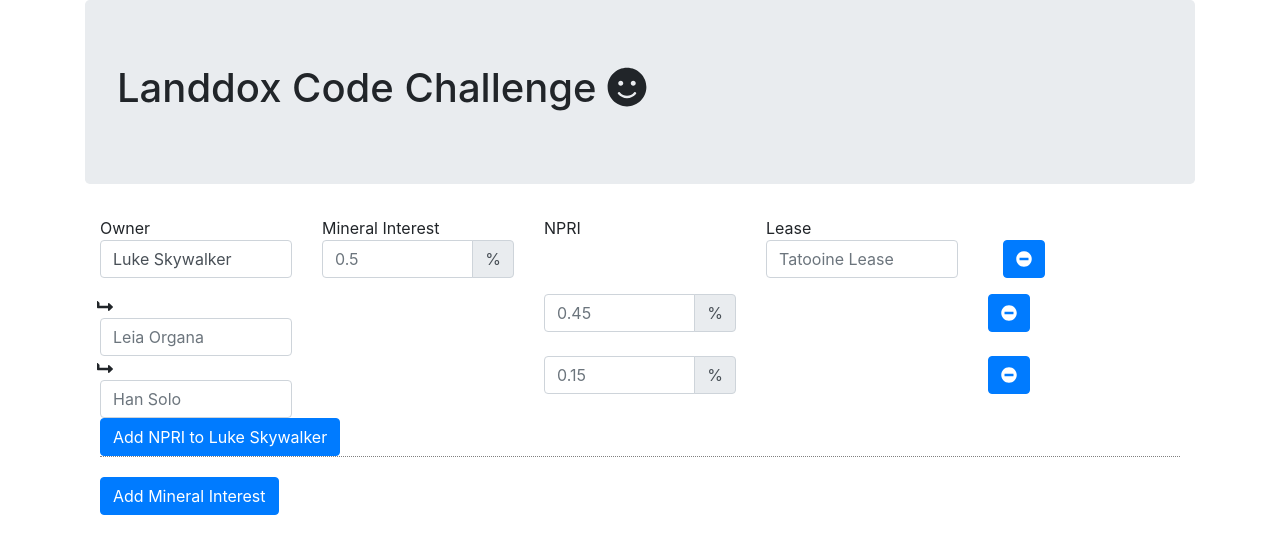
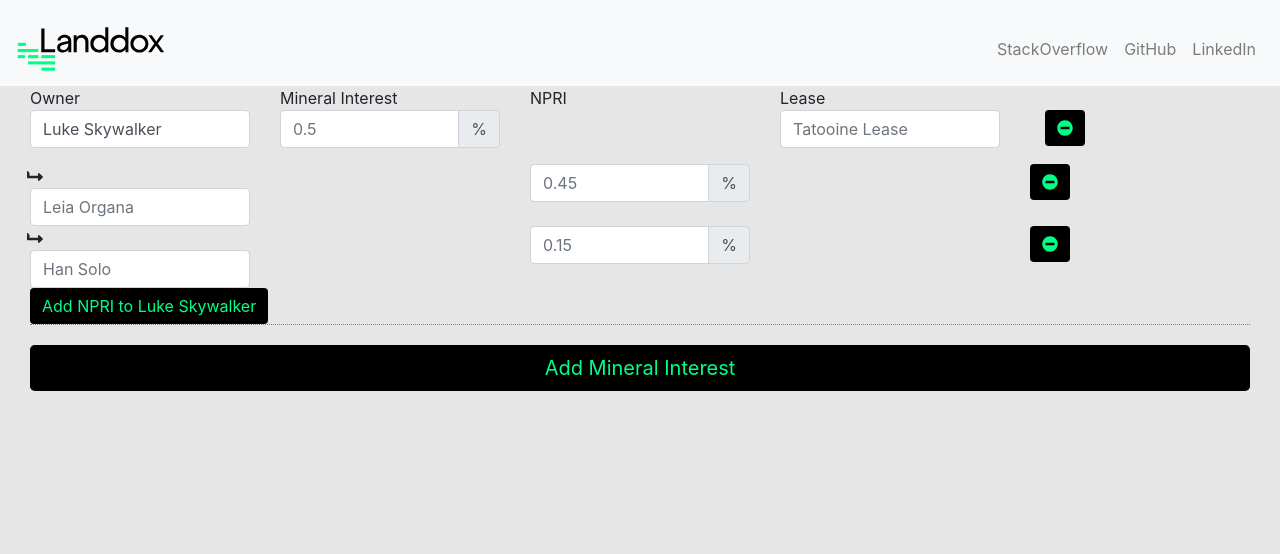
Before and after one commit to violetcrumble/react-code-challenge, a React (Create React App) app: page / in a window 1280 px wide. Shown: the top 554 px of the page. Built offline with nearby package versions, Linux system fonts and the light colour scheme.

Commit message:
a little extra

```diff
--- a/src/App.js
+++ b/src/App.js
@@ -1,12 +1,12 @@
-import React from 'react';
-import { Col, Container, Jumbotron, Row } from 'react-bootstrap';
+import React, { Fragment } from 'react';
+import { Col, Container, Navbar, Nav, Row } from 'react-bootstrap';
 import uuidv4 from 'uuid/v4';
 
+import Logo from './primary_logo.svg';
 import 'bootstrap/dist/css/bootstrap.css';
 import './App.css';
 
 import EditTractOwnership from './EditTractOwnership';
-import Icon from './Icon';
 
 const tractOwnerships = [
   {
@@ -31,22 +31,47 @@ const tractOwnerships = [
 
 function App() {
   return (
+    <Fragment>
+      <Navbar bg="light" variant="light">
+        <Navbar.Brand>
+          <img width="150" src={Logo} alt="Landdox" />
+        </Navbar.Brand>
+        <Navbar.Toggle />
+        <Navbar.Collapse className="justify-content-end">
+          <Nav>
+            <Nav.Item>
+              <Nav.Link
+                href="https://stackoverflow.com/users/story/4483968"
+                target="_blank"
+              >
+                StackOverflow
+              </Nav.Link>
+            </Nav.Item>
+            <Nav.Item>
+              <Nav.Link href="https://github.com/violetcrumble" target="_blank">
+                GitHub
+              </Nav.Link>
+            </Nav.Item>
+            <Nav.Item>
+              <Nav.Link
+                href="https://www.linkedin.com/in/bonniemellott/"
+                target="_blank"
+              >
+                LinkedIn
+              </Nav.Link>
+            </Nav.Item>
+          </Nav>
+        </Navbar.Collapse>
+      </Navbar>
+
       <Container>
-      <Row>
-        <Col>
-          <Jumbotron>
-            <h1>
-              Landdox Code Challenge <Icon icon="smile" />
-            </h1>
-          </Jumbotron>
-        </Col>
-      </Row>
         <Row>
           <Col>
             <EditTractOwnership value={tractOwnerships} />
           </Col>
         </Row>
       </Container>
+    </Fragment>
   );
 }
 
--- a/src/EditTractOwnership/index.js
+++ b/src/EditTractOwnership/index.js
@@ -1,4 +1,5 @@
 import React, { useState, useEffect, Fragment } from 'react';
+import uuidv4 from 'uuid/v4';
 
 import Container from 'react-bootstrap/Container';
 import Row from 'react-bootstrap/Row';
@@ -14,9 +15,11 @@ const EditTractOwnership = ({ value = [], onChange = () => {} }) => {
     setIsAddNewMineralInterestShowing,
   ] = useState(false);
 
+  const [pageKey, setPageKey] = useState(uuidv4());
+
   const [tracts, setTracts] = useState(value);
 
-  useEffect(tracts => {
+  useEffect(() => {
     onChange(tracts);
   });
 
@@ -29,6 +32,7 @@ const EditTractOwnership = ({ value = [], onChange = () => {} }) => {
   };
 
   const addNPRI = (id, npris) => {
+    setPageKey(uuidv4());
     let tractsCopy = tracts;
 
     tractsCopy.filter(item => item.id === id)[0].npris.push(npris);
@@ -74,8 +78,10 @@ const EditTractOwnership = ({ value = [], onChange = () => {} }) => {
       )}
 
       {isAddNewMineralInterestShowing ? (
-        <Card style={{ padding: '10px' }}>
-          <h3>Add New Mineral Interest</h3>
+        <Card>
+          <Card.Header>Add New Mineral Interest</Card.Header>
+          <Card.Body>
+            <Card.Text>
               <MineralInterestItem
                 status="new"
                 onChange={onChange}
@@ -85,9 +91,15 @@ const EditTractOwnership = ({ value = [], onChange = () => {} }) => {
                 removeNPRI={removeNPRI}
                 onCancelClick={() => setIsAddNewMineralInterestShowing(false)}
               />
+            </Card.Text>
+          </Card.Body>
         </Card>
       ) : (
-        <Button onClick={() => setIsAddNewMineralInterestShowing(true)}>
+        <Button
+          size="lg"
+          block
+          onClick={() => setIsAddNewMineralInterestShowing(true)}
+        >
           Add Mineral Interest
         </Button>
       )}
--- a/src/index.css
+++ b/src/index.css
@@ -5,9 +5,33 @@ body {
     sans-serif;
   -webkit-font-smoothing: antialiased;
   -moz-osx-font-smoothing: grayscale;
+  background-color: #e6e6e6 !important;
 }
 
 code {
   font-family: source-code-pro, Menlo, Monaco, Consolas, 'Courier New',
     monospace;
 }
+
+.container {
+  max-width: 2000px !important;
+}
+.navbar {
+  padding-top: 20px !important;
+}
+.btn-primary {
+  color: #00ff85 !important;
+  background-color: #000 !important;
+  border: none !important;
+  font-weight: bold;
+}
+
+.mineral-interest-item-outer {
+  border-top: solid 1px #000;
+  padding-top: 20px;
+}
+
+.add-npri-button {
+  margin-bottom: 20px;
+  margin-top: 10px;
+}
```
Also changed, not shown: src/primary_logo.svg (added), 1 other file (tests, documents, lock files or other folders). Lines whose indentation alone changed are shown as unchanged.
